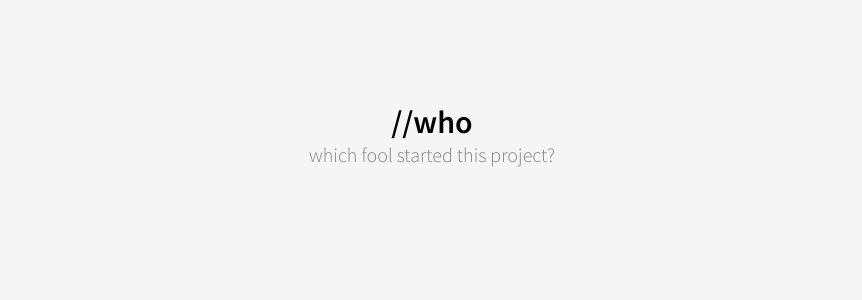
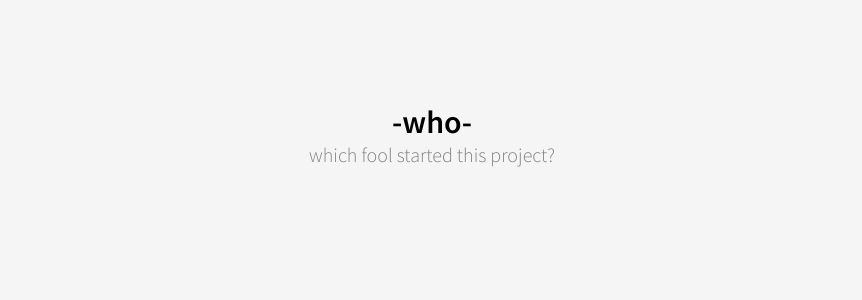
Before and after one commit to SimonBoury/keepitsimplestupid.be, a Jekyll site: the page built from who.md, in a window 1280 px wide. Shown: the part 188-488 px from the top of the page, without its empty margins (208-1070 px from the left). Built offline with Jekyll 4.4.1, drawn with Linux system fonts in a browser that asks for light colours.

Commit message:
Update who.md

```diff
--- a/who.md
+++ b/who.md
@@ -1,6 +1,6 @@
 ---
 layout: page
-title: //who
+title: -who-
 subtitle: which fool started this project?
 permalink: /who/
 ---
```
